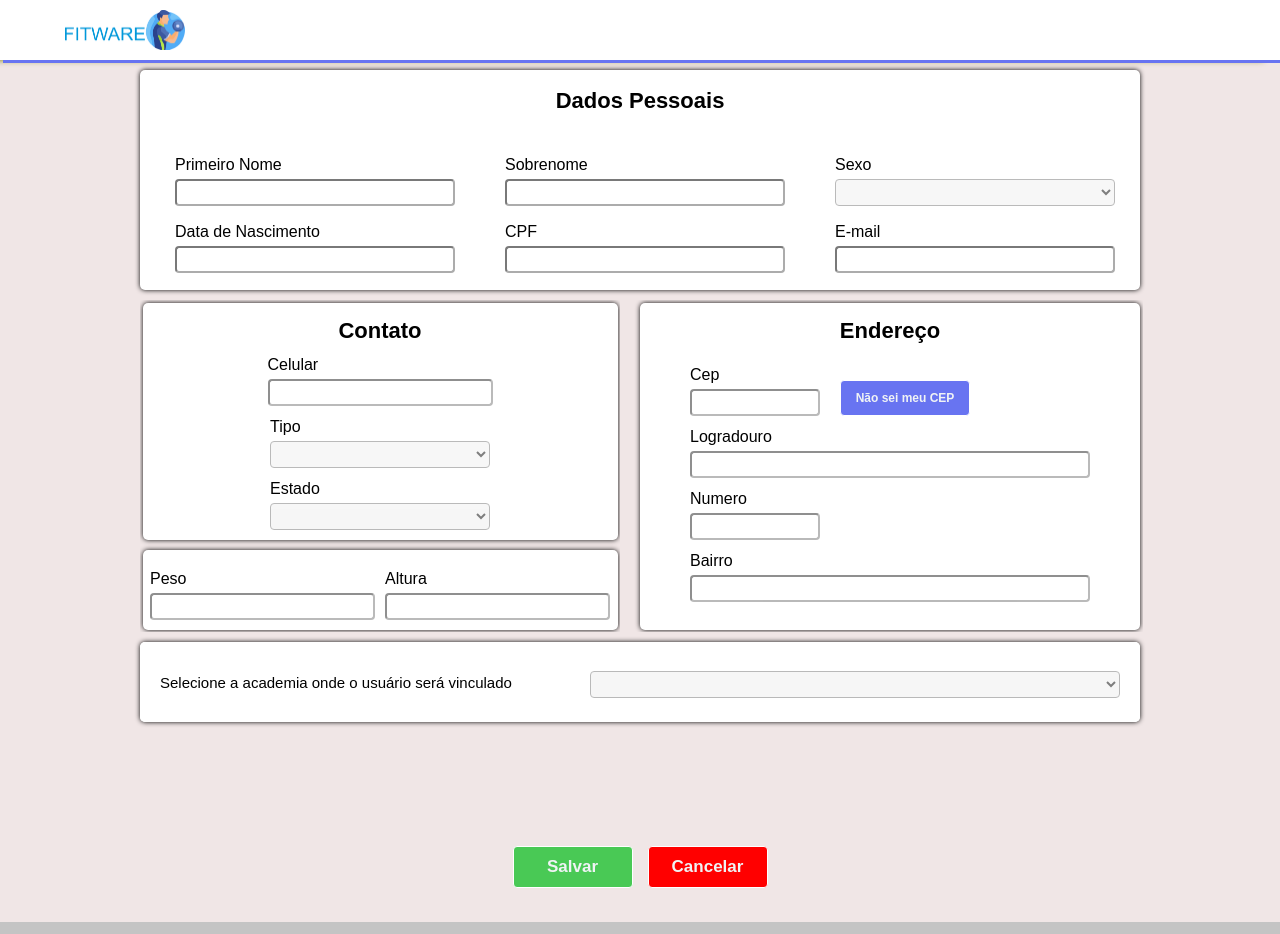
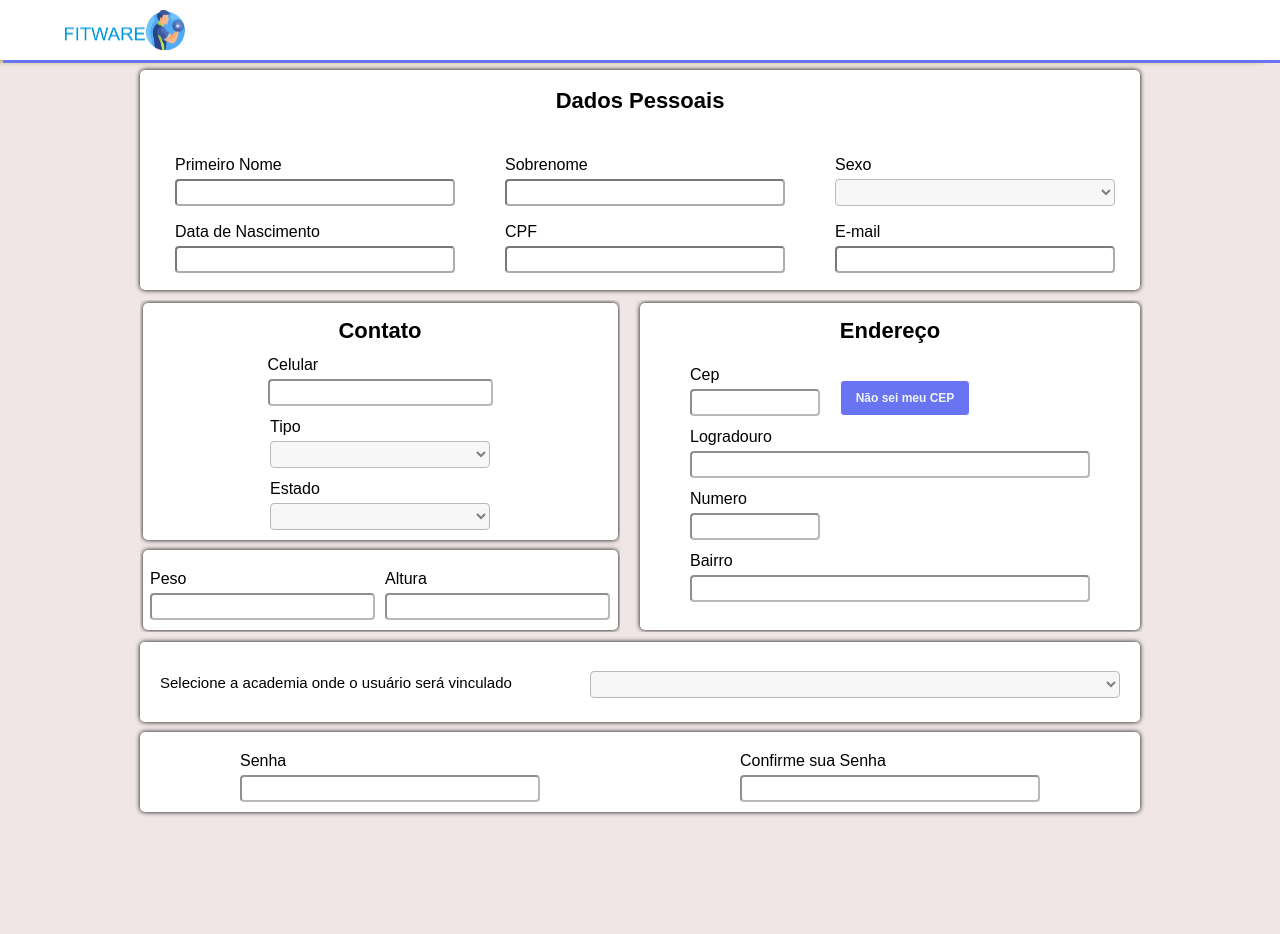
Before and after one commit to MichelSouza17/FitWare-Web, a React (Create React App) app: page / in a window 1280 px wide. Shown: the top 934 px of the page. Built offline with nearby package versions, Linux system fonts and the light colour scheme.

Commit message:
ajustando codigo

```diff
--- a/src/pages/Register/index.js
+++ b/src/pages/Register/index.js
@@ -16,6 +16,7 @@ import {
     Cep,
     ButtonCep,
     Numero,
+    ContainerPassword,
 } from "./styles";
 
 import Input from "../../components/Input";
@@ -54,23 +55,8 @@ function Register() {
         e.preventDefault();
 
         try {
-      const response = await api.post("/UserAcademy", {
+            const response = await api.post("/UserAcademy", Userstudent);
 
-        first_name: Userstudent.first_name,
-        surname: Userstudent.surname,
-        email: Userstudent.email,
-        password: Userstudent.password,
-        birthdate: Userstudent.birthdate,
-        celular: Userstudent.celular,
-        weight: Userstudent.weight,
-        numero: Userstudent.numero,
-        height: Userstudent.height,
-        state: Userstudent.state,
-        city: Userstudent.city,
-        street: Userstudent.street,
-        cep: Userstudent.cep,
-        cpf: Userstudent.cpf,
-      });
         } catch (error) {
             console.error(error);
             alert(error.response.data.error);
@@ -83,8 +69,7 @@ function Register() {
                 <Modal
                     title="Faça a busca de seu endereço pelo CEP"
                     handleClose={() => setShowCep(false)}
-        >
-        </Modal>
+                ></Modal>
             )}
             <Header />
             <FormContainer onSubmit={handleSubmit}>
@@ -189,7 +174,7 @@ function Register() {
                                 value={Userstudent.cep}
                                 handler={handleInput}
                             />
-              <ButtonCep  onClick={() => setShowCep(true)}>
+                            <ButtonCep onClick={() => setShowCep(true)}>
                                 <h3>Não sei meu CEP</h3>
                             </ButtonCep>
                         </Cep>
@@ -220,7 +205,9 @@ function Register() {
                 </ContainerInfo>
                 <ContainerAcademy>
                     <TextAcademy>
-            <p>Selecione a academia onde o usuário será vinculado</p>
+                        <p>
+                            Selecione a academia onde o usuário será vinculado
+                        </p>
                     </TextAcademy>
                     <SelectAcademy>
                         <Select
@@ -231,6 +218,22 @@ function Register() {
                         />
                     </SelectAcademy>
                 </ContainerAcademy>
+                <ContainerPassword>
+                    <Input
+                        id="password"
+                        label="Senha"
+                        type="text"
+                        value={Userstudent.password}
+                        handler={handleInput}
+                    />
+                    <Input
+                        id="confirmePassword"
+                        label="Confirme sua Senha"
+                        type="text"
+                        value={Userstudent.password}
+                        handler={handleInput}
+                    />
+                </ContainerPassword>
                 <ContainerButtons>
                     <ButtonSave>Salvar</ButtonSave>
                     <ButtonCancel>Cancelar</ButtonCancel>
--- a/src/pages/Register/styles.js
+++ b/src/pages/Register/styles.js
@@ -293,3 +293,23 @@ export const ButtonCancel = styled.button`
   background-color: #FF0000;
 
 `;
+
+export const ContainerPassword = styled.div`
+    width: 1000px;
+    height: 80px;
+    margin-top: 10px;
+    flex-wrap: wrap;
+    border-radius: 5px;
+    box-shadow: 0 0 0.3em black;
+
+    display: flex;
+    justify-content: center;
+    align-items: center;
+    flex-direction: column;
+
+    background-color: var(--light);
+
+    input {
+        width: 300px;
+    }
+`;
```
Lines whose indentation alone changed are shown as unchanged.
